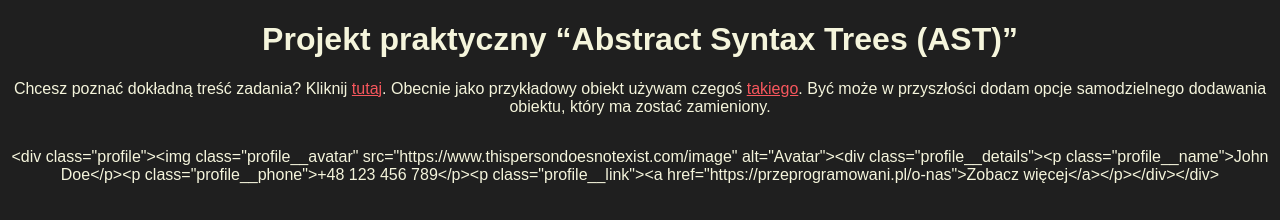
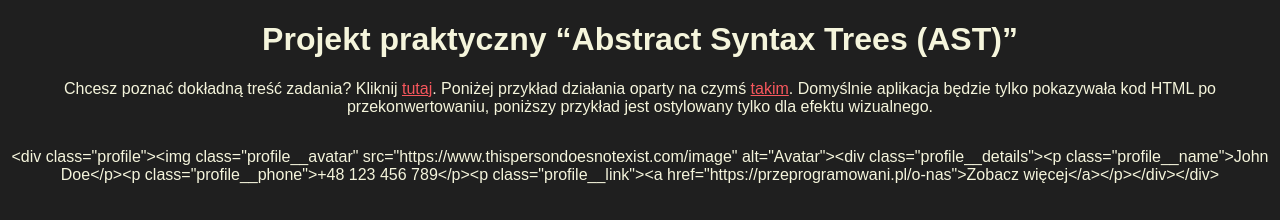
Before and after one commit to mb-dir/AST, a website built with webpack: page src/pages/index.html in a window 1280 px wide. Shown: the top 220 px of the page. Built offline with nearby package versions, Linux system fonts and the light colour scheme.

Commit message:
Change the content on page
I will change the way the application works, so would be appropriate to
change the description of application works

```diff
--- a/src/pages/index.html
+++ b/src/pages/index.html
@@ -11,7 +11,7 @@
         <h1 class="mainHeader__header">Projekt praktyczny “Abstract Syntax Trees (AST)”</h1>
         <p class="mainHeader__subInfo">
             Chcesz poznać dokładną treść zadania? Kliknij <a class="link mainHeader__infoLink" target="_blank" href="https://przeprogramowani.netlify.app/opanuj-javascript_ast.pdf">tutaj</a>.
-            Obecnie jako przykładowy obiekt używam czegoś <a class="link mainHeader__infoLink" target="_blank" href="https://przeprogramowani.pl/examples/ast.json">takiego</a>. Być może w przyszłości dodam opcje samodzielnego dodawania obiektu, który ma zostać zamieniony.
+            Poniżej przykład działania oparty na czymś <a class="link mainHeader__infoLink" target="_blank" href="https://przeprogramowani.pl/examples/ast.json">takim</a>. Domyślnie aplikacja będzie tylko pokazywała kod HTML po przekonwertowaniu, poniższy przykład jest ostylowany tylko dla efektu wizualnego.
         </p>
     </header>
 
```
